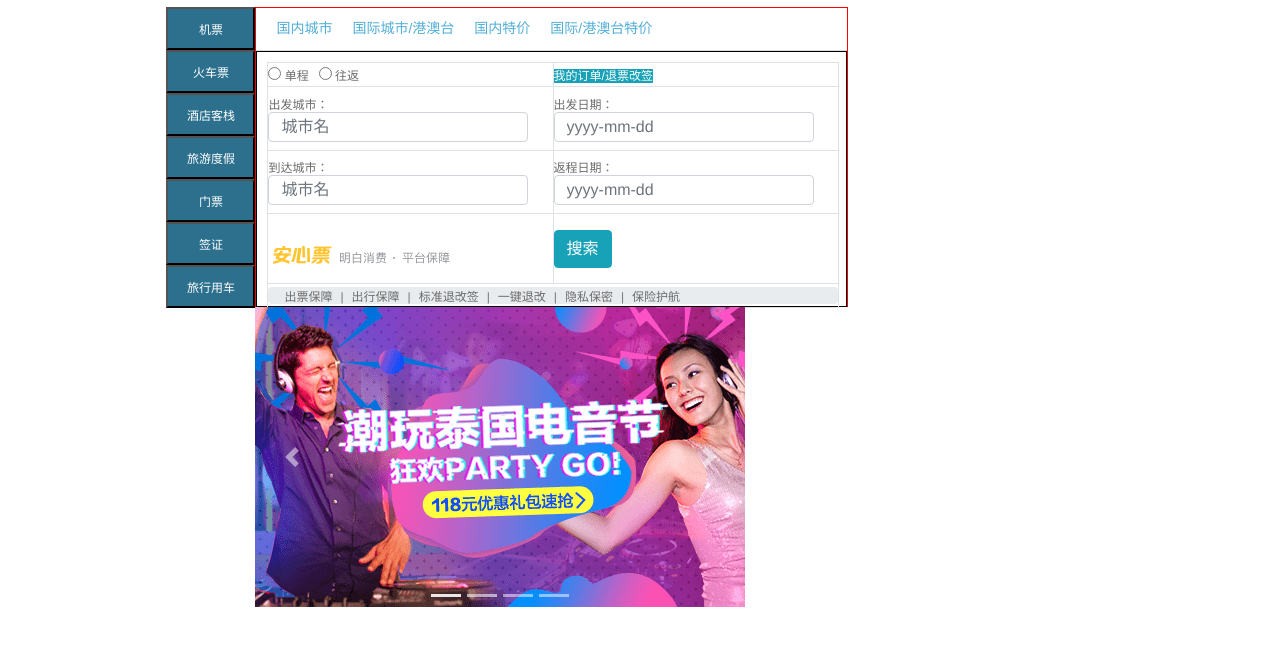
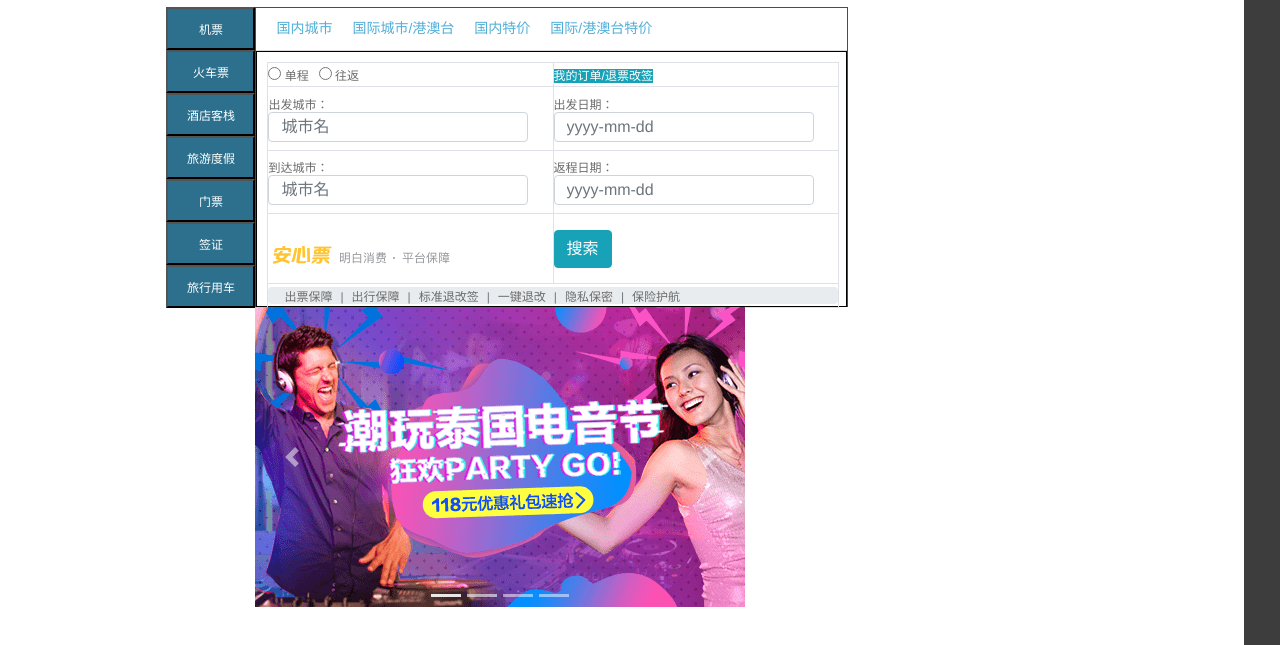
Before and after one commit to z190315/fx, a plain HTML site: page index.html in a window 1280 px wide. Shown: the part 155-800 px from the top of the page. Drawn offline with nearby package versions, Linux system fonts and the light colour scheme.

Commit message:
增加固定侧边栏

```diff
--- a/css/demo.css
+++ b/css/demo.css
@@ -216,3 +216,10 @@ table:target{
 .table-bordered{
     height: 100%;
 }
+#cebian{
+    width:36px;
+    height: 100%;
+    background: #3d3d3d;
+    position: fixed;
+    right:0;
+}
--- a/index.html
+++ b/index.html
@@ -953,6 +953,10 @@
             </ul>
         </div>
     </aside>
+    <!--右侧固定栏-->
+    <span id="cebian">
+
+    </span>
     <script src="https://code.jquery.com/jquery-3.3.1.slim.min.js" integrity="sha384-q8i/X+965DzO0rT7abK41JStQIAqVgRVzpbzo5smXKp4YfRvH+8abtTE1Pi6jizo" crossorigin="anonymous"></script>
     <script src="https://cdnjs.cloudflare.com/ajax/libs/popper.js/1.14.7/umd/popper.min.js" integrity="sha384-UO2eT0CpHqdSJQ6hJty5KVphtPhzWj9WO1clHTMGa3JDZwrnQq4sF86dIHNDz0W1" crossorigin="anonymous"></script>
     <script src="https://stackpath.bootstrapcdn.com/bootstrap/4.3.1/js/bootstrap.min.js" integrity="sha384-JjSmVgyd0p3pXB1rRibZUAYoIIy6OrQ6VrjIEaFf/nJGzIxFDsf4x0xIM+B07jRM" crossorigin="anonymous"></script>
```
